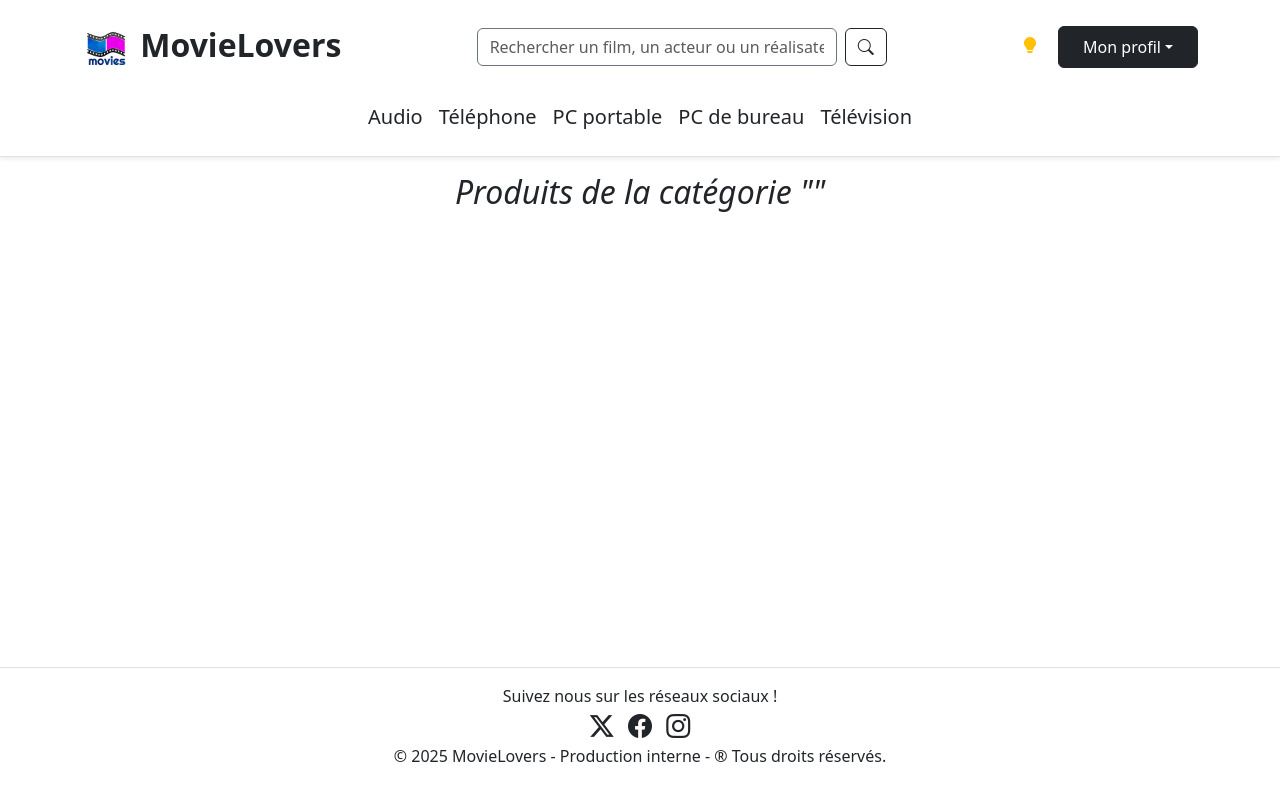
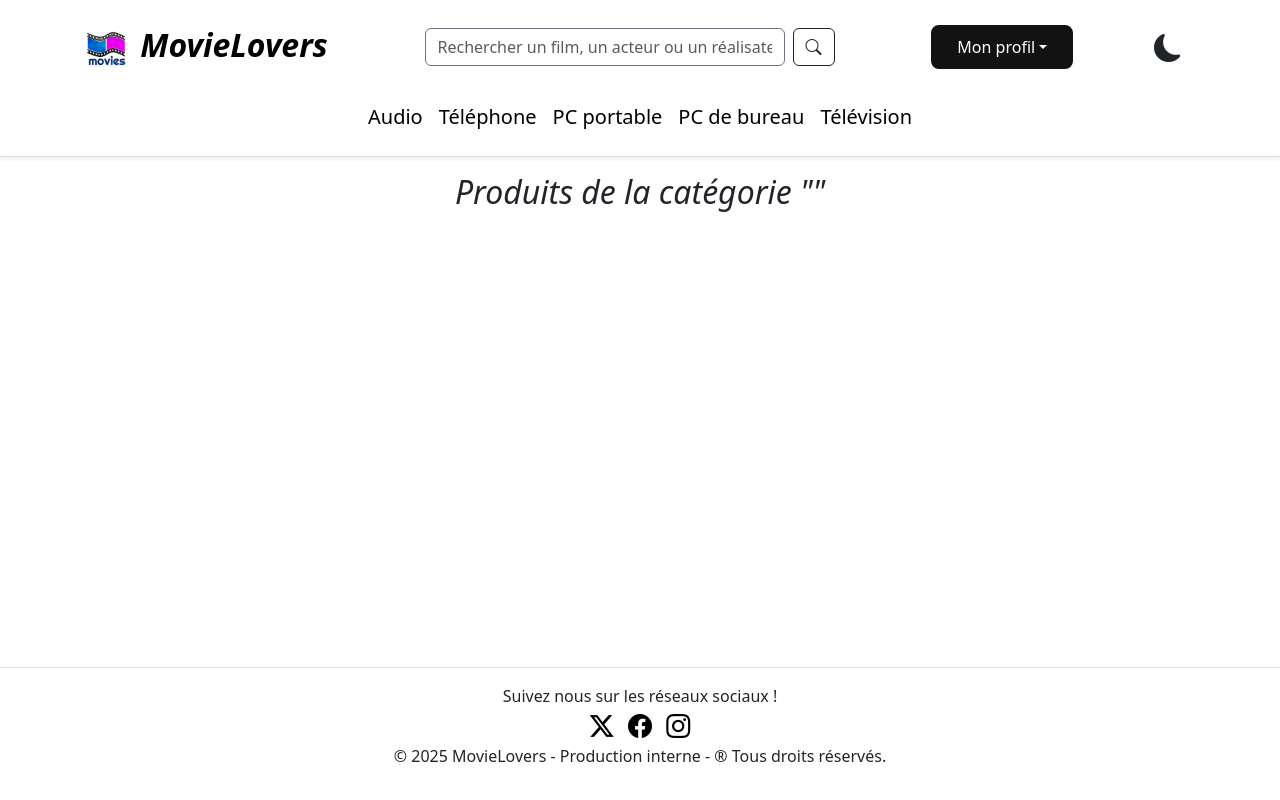
Before and after one commit to arnaud-coding/projetCinema, a PHP site: the page made by public/index.php in a window 1280 px wide. Run offline with PHP 8.4, Linux system fonts and the light colour scheme; data that the repository does not hold is empty; some libraries are stand-ins or nearby versions.

Commit message:
menu & dark mode

```diff
--- a/app/Includes/footer.php
+++ b/app/Includes/footer.php
@@ -12,9 +12,9 @@
     <div class="container">
         <p class="mb-0">Suivez nous sur les réseaux sociaux !</p>
         <div class="socialMedias">
-            <a href="#"><i class="bi bi-twitter-x text-dark"></i></a>
-            <a href="#"><i class="bi bi-facebook text-dark px-2"></i></a>
-            <a href="#"><i class="bi bi-instagram text-dark"></i></a>
+            <a href="#"><i class="bi bi-twitter-x socialIcons darkTypo menuLinks"></i></a>
+            <a href="#"><i class="bi bi-facebook px-2 socialIcons darkTypo menuLinks"></i></a>
+            <a href="#"><i class="bi bi-instagram socialIcons darkTypo menuLinks"></i></a>
         </div>
         <p>&copy; 2025 MovieLovers - Production interne - &reg; Tous droits réservés.</p>
     </div>
--- a/app/Includes/header.php
+++ b/app/Includes/header.php
@@ -16,7 +16,7 @@
 <body>
     <header class="border-bottom shadow-sm">
         <!-- BARRE DE NAVIGATION -->
-        <nav class="navbar navbar-expand-md bg-white pt-3">
+        <nav class="navbar navbar-expand-md pt-3">
             <div class="container">
 
                 <!-- BOUTON MENU BURGER -->
@@ -25,24 +25,20 @@
                 </button>
 
                 <!-- LOGO -->
-                <a class="navbar-brand fs-2 fw-bold text-dark" href="index.php">
+                <a class="navbar-brand fs-2 fw-bold" href="index.php">
                     <img src="img/logo.png" alt="Logo" width="50" height="50">
-                    MovieLovers
+                    <i class="darkTypo menuLinks">MovieLovers</i>
                 </a>
 
                 <!-- CHAMP DE RECHERCHE -->
                 <form class="d-flex me-3" method="post" action="index.php?controller=Produit&action=search" style="width: 410px;">
                     <input class="form-control me-2 border-secondary" type="text" name="search" placeholder="Rechercher un film, un acteur ou un réalisateur" aria-label="Search">
-                    <button class="btn btn-outline-dark" type="submit"><span class="bi bi-search"></span></button>
+                    <button class="btn btn-outline-dark buttonLinks" type="submit"><span class="bi bi-search buttonLinks"></span></button>
                 </form>
 
                 <!-- BOUTON DE CONNEXION OU MENU UTILISATEUR -->
                 <div class="dropdown">
-
-                    <!-- MODE CLAIR/SOMBRE -->
-                    <i id="btnModeDark" class="bi bi-lightbulb-fill text-warning me-3" style="cursor: pointer;"></i>
-
-                    <button class="btn btn-dark text-white dropdown-toggle px-4 py-2" type="button" data-bs-toggle="dropdown" aria-expanded="false">Mon profil</button>
+                    <button class="btn darkBtn profileBtn dropdown-toggle px-4 py-2" type="button" data-bs-toggle="dropdown" aria-expanded="false">Mon profil</button>
                     <ul class="dropdown-menu">
                         <?php if (!isset($_SESSION["user"])) : ?>
                             <li><a class="dropdown-item text-dark" href="index.php?controller=User&action=formLogin">Se connecter</a></li>
@@ -53,24 +49,27 @@
                         <?php endif; ?>
                     </ul>
                 </div>
+
+                <!-- MODE CLAIR/SOMBRE -->
+                <i id="btnModeDark" class="bi bi-moon-fill text-dark fs-3 me-3" style="cursor: pointer;"></i>
+
             </div>
         </nav>
 
         <!-- NAV : CATEGORIES -->
-        <nav class="navbar navbar-expand-md bg-white pb-3">
+        <nav class="navbar navbar-expand-md pb-3">
             <div class="container">
                 <div id="navbarCat" class="collapse navbar-collapse justify-content-center">
                     <ul class="navbar-nav fs-5 fw-medium">
-                        <li class="nav-item"><a class="nav_cat nav-link text-dark" href="index.php?controller=Produit&action=listByCategory&id_categorie=1">Audio</a></li>
-                        <li class="nav-item"><a class="nav_cat nav-link text-dark" href="index.php?controller=Produit&action=listByCategory&id_categorie=2">Téléphone</a></li>
-                        <li class="nav-item"><a class="nav_cat nav-link text-dark" href="index.php?controller=Produit&action=listByCategory&id_categorie=3">PC portable</a></li>
-                        <li class="nav-item"><a class="nav_cat nav-link text-dark" href="index.php?controller=Produit&action=listByCategory&id_categorie=4">PC de bureau</a></li>
-                        <li class="nav-item"><a class="nav_cat nav-link text-dark" href="index.php?controller=Produit&action=listByCategory&id_categorie=5">Télévision</a></li>
+                        <li class="nav-item"><a class="nav-link menuLinks darkTypo nav_cat" href="index.php?controller=Produit&action=listByCategory&id_categorie=1">Audio</a></li>
+                        <li class="nav-item"><a class="nav-link menuLinks darkTypo nav_cat" href="index.php?controller=Produit&action=listByCategory&id_categorie=2">Téléphone</a></li>
+                        <li class="nav-item"><a class="nav-link menuLinks darkTypo nav_cat" href="index.php?controller=Produit&action=listByCategory&id_categorie=3">PC portable</a></li>
+                        <li class="nav-item"><a class="nav-link menuLinks darkTypo nav_cat" href="index.php?controller=Produit&action=listByCategory&id_categorie=4">PC de bureau</a></li>
+                        <li class="nav-item"><a class="nav-link menuLinks darkTypo nav_cat" href="index.php?controller=Produit&action=listByCategory&id_categorie=5">Télévision</a></li>
                     </ul>
                 </div>
             </div>
         </nav>
-
     </header>
 
 
--- a/public/css/style.css
+++ b/public/css/style.css
@@ -8,10 +8,42 @@ main {
     flex: 1;
 }
 
+.darkBg {
+    background-color: #121212;
+    color: #FFF;
+}
+
+.lightBg {
+    background-color: #FFF;
+    color: #121212;
+}
+
+.darkBtn {
+    background-color: #121212;
+    color: #FFF;
+    border: solid #121212 2px !important;
+    border-radius: 8px !important;
+}
+
+.lightBtn {
+    background-color: #FFF;
+    color: #121212;
+    border: solid #FFF 2px !important;
+    border-radius: 8px !important;
+}
+
+.lightTypo {
+    color: #FFF !important;
+}
+
+.darkTypo {
+    color: black !important;
+}
+
 .nav_cat {
     position: relative;
+    /* inline-block important pour que la largeur colle au texte */
     display: inline-block;
-    /* Important pour que la largeur colle au texte */
     text-decoration: none;
 }
 
@@ -22,7 +54,7 @@ main {
     bottom: 0;
     height: 2px;
     width: 100%;
-    background-color: black;
+    background-color: indigo;
     transform: scaleX(0);
     transform-origin: bottom left;
     transition: transform 0.3s ease;
@@ -68,13 +100,7 @@ main {
     transition: 0.4s
 }
 
-/* Panier */
-input[type="number"]::-webkit-outer-spin-button,
-input[type="number"]::-webkit-inner-spin-button {
-    -webkit-appearance: none;
-    margin: 0;
-}
-
+/* ----------------------------
 /* Donner son avis avec étoiles */
 .star {
     font-size: 1.5rem;
--- a/public/js/main.js
+++ b/public/js/main.js
@@ -4,12 +4,16 @@
 
 // SELECTION DES ELEMENTS DU DOM
 const btnModeDark = document.querySelector("#btnModeDark");
+const navs = document.querySelectorAll(".navbar");
 const main = document.querySelector("main");
-const h1 = document.querySelector("h1");
+const footer = document.querySelector("footer");
+const buttonLinks = document.querySelectorAll(".buttonLinks");
+const profileBtn = document.querySelectorAll(".profileBtn");
+const menuLinks = document.querySelectorAll(".menuLinks");
+const socialIcons = document.querySelectorAll(".socialIcons");
 
 // RECUPERATION DU MODE DANS LE LOCALSTORAGE
 let darkMode = JSON.parse(localStorage.getItem("darkMode"));
-
 
 // INITIALISATION DU MODE
 if (darkMode) {
@@ -24,13 +28,45 @@ btnModeDark.addEventListener("click", () => {
 
 // FONCTION CHANGEMENT DE MODE
 function fctDarkMode() {
-    btnModeDark.classList.toggle("text-black");
+    btnModeDark.classList.toggle("bi-moon-fill");
+    btnModeDark.classList.toggle("bi-sun-fill");
     btnModeDark.classList.toggle("text-warning");
-    main.classList.toggle("bg-secondary");
-    main.classList.toggle("bg-light");
-    h1.classList.toggle("text-white");
-    h1.classList.toggle("text-black");
+    btnModeDark.classList.toggle("text-dark");
+
+    navs.forEach((nav) => {
+        nav.classList.toggle("darkBg");
+    });
+    buttonLinks.forEach((button) => {
+        button.classList.toggle("btn-outline-dark");
+        button.classList.toggle("btn-outline-light");
+    });
+    profileBtn.forEach((button) => {
+        button.classList.toggle("darkBtn");
+        button.classList.toggle("lightBtn");
+    });
+    menuLinks.forEach((icon) => {
+        icon.classList.toggle("darkTypo");
+        icon.classList.toggle("lightTypo");
+    });
+    main.classList.toggle("darkBg");
+    footer.classList.toggle("darkBg");
 }
+
+// OPACITE AU SURVOL
+btnModeDark.addEventListener("mouseover", () => {
+    btnModeDark.classList.add("opacity-75");
+});
+btnModeDark.addEventListener("mouseout", () => {
+    btnModeDark.classList.remove("opacity-75");
+});
+socialIcons.forEach((icon) => {
+    icon.addEventListener("mouseover", () => {
+        icon.classList.add("opacity-75");
+    });
+    icon.addEventListener("mouseout", () => {
+        icon.classList.remove("opacity-75");
+    });
+});
 
 
 // ------------
```
